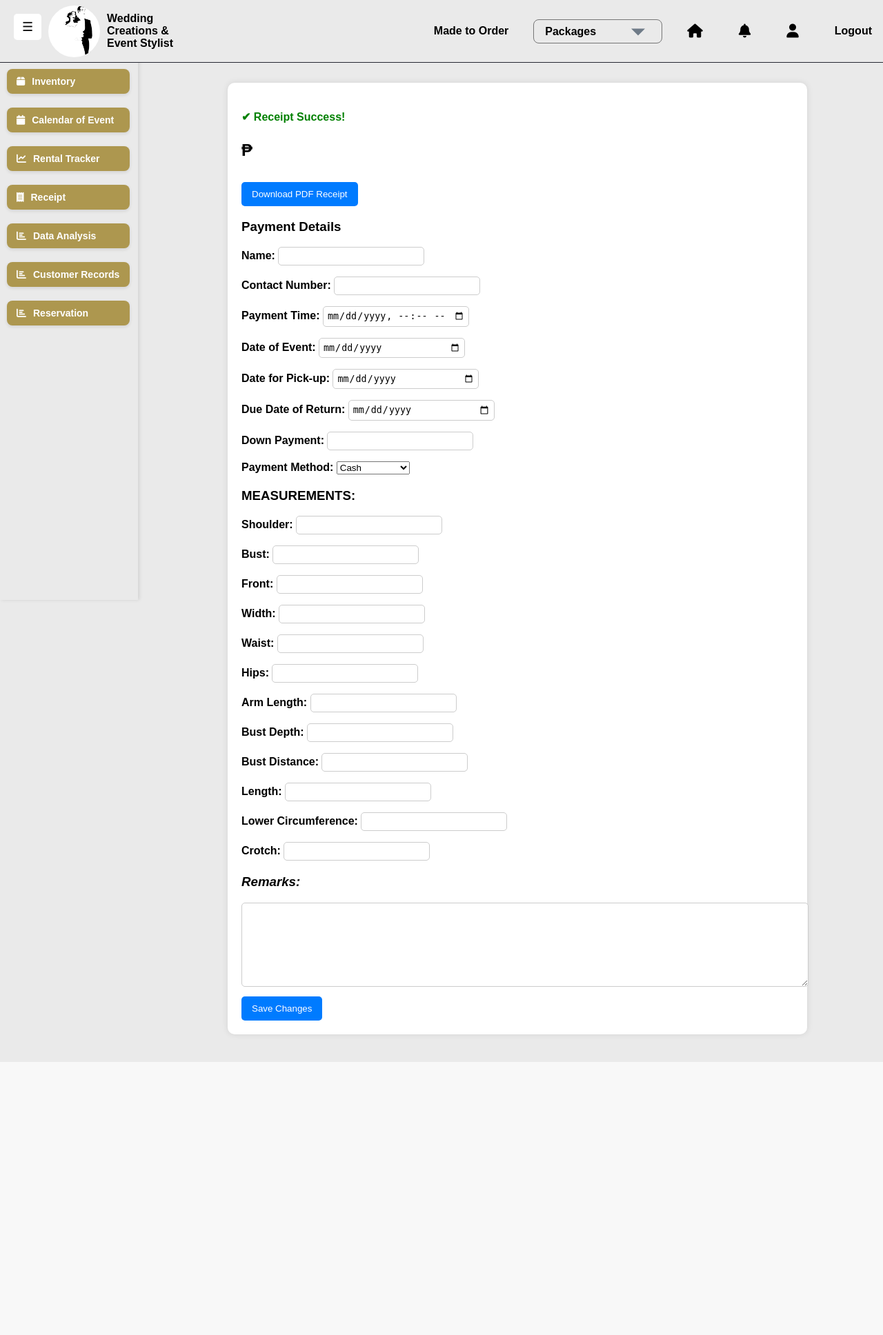
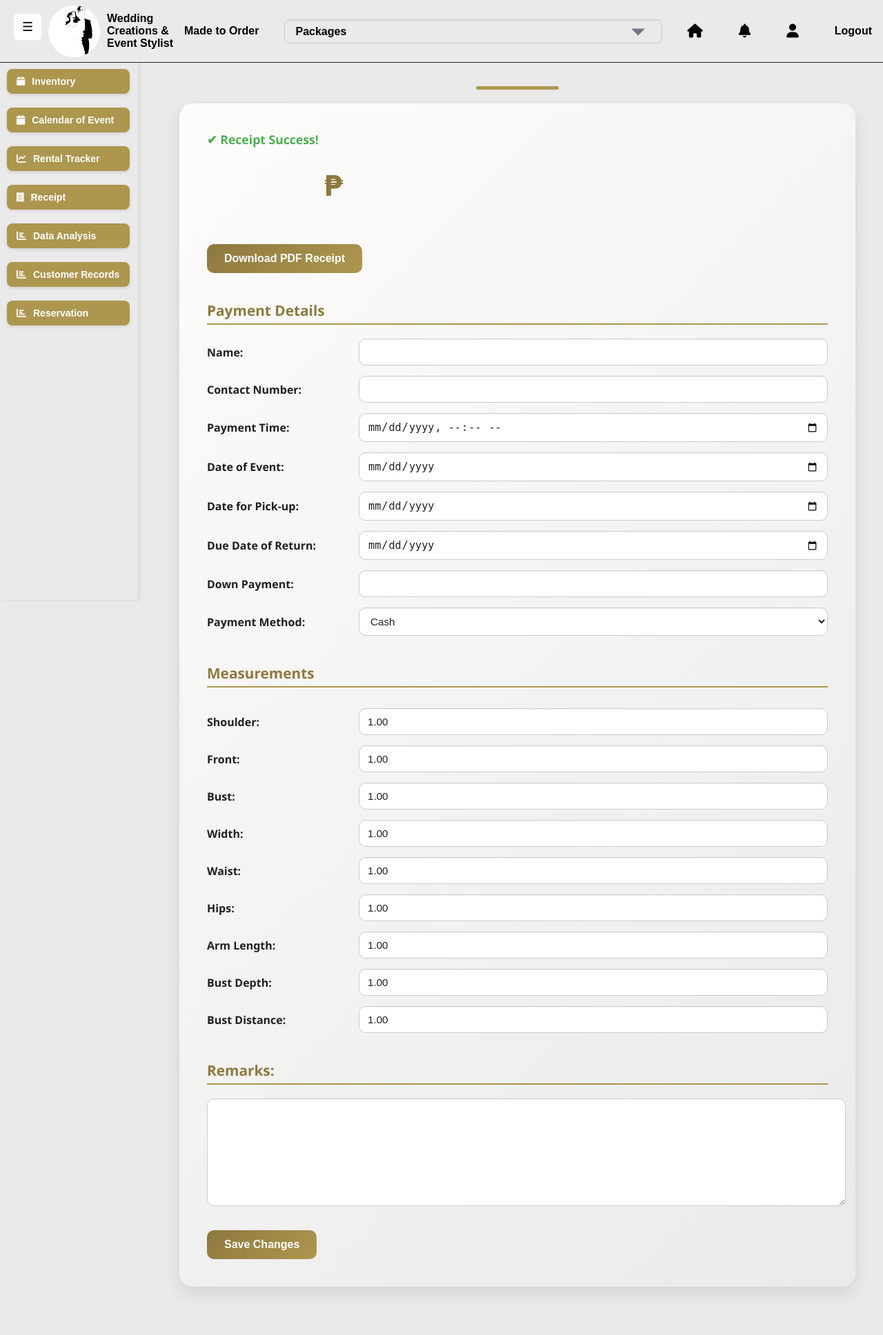
Before and after one commit to Neodayo/Saritas, a Django app: page /receipt/ in a window 1280 px wide. Shown: the whole page at 69% size. Before the commit the page ends 1540 px from the top, so only its background shows below. Run offline with Django 4.2, Linux system fonts and the light colour scheme; a user stored in the database is signed in; some web fonts are replaced.

Commit message:
change colors, alignment for receipt

```diff
--- a/saritas/saritasapp/templates/saritasapp/receipt.html
+++ b/saritas/saritasapp/templates/saritasapp/receipt.html
@@ -13,12 +13,10 @@
                 Download PDF Receipt
             </button>
 
-
-
             <h3>Payment Details</h3>
             <p><strong>Name:</strong> <input type="text" id="customer-name" name="customer_name" value="{{ receipt.customer_name }}"></p>
             <p><strong>Contact Number:</strong> <input type="text" id="customer-number" name="customer_number" value="{{ receipt.customer_number }}"></p>
-            <p><strong>Payment Time:</strong> <input type="datetime-local" id="payment-time" name="payment_time" value="{{ receipt.payment_time|date:'Y-m-d\TH:i' }}"></p>
+            <p><strong>Payment Time:</strong> <input type="datetime-local" id="payment-time" name="payment_time" value="{{ receipt.payment_time|date:'Y-m-d\\TH:i' }}"></p>
             <p><strong>Date of Event:</strong> <input type="date" id="event-date" name="event_date" value="{{ receipt.event_date|date:'Y-m-d' }}"></p>
             <p><strong>Date for Pick-up:</strong> <input type="date" id="pickup-date" name="pickup_date" value="{{ receipt.pickup_date|date:'Y-m-d' }}"></p>
             <p><strong>Due Date of Return:</strong> <input type="date" id="return-date" name="return_date" value="{{ receipt.return_date|date:'Y-m-d' }}"></p>
@@ -32,20 +30,17 @@
             </p>
         </div>
 
+        <h3>Measurements</h3>
         <div class="measures">
-            <h3>MEASUREMENTS:</h3>
-            <p><strong>Shoulder:</strong> <input type="text" name="shoulder" value="{{ receipt.shoulder }}"></p>
-            <p><strong>Bust:</strong> <input type="text" name="bust" value="{{ receipt.bust }}"></p>
-            <p><strong>Front:</strong> <input type="text" name="front" value="{{ receipt.front }}"></p>
-            <p><strong>Width:</strong> <input type="text" name="width" value="{{ receipt.width }}"></p>
-            <p><strong>Waist:</strong> <input type="text" name="waist" value="{{ receipt.waist }}"></p>
-            <p><strong>Hips:</strong> <input type="text" name="hips" value="{{ receipt.hips }}"></p>
-            <p><strong>Arm Length:</strong> <input type="text" name="arm_length" value="{{ receipt.arm_length }}"></p>
-            <p><strong>Bust Depth:</strong> <input type="text" name="bust_depth" value="{{ receipt.bust_depth }}"></p>
-            <p><strong>Bust Distance:</strong> <input type="text" name="bust_distance" value="{{ receipt.bust_distance }}"></p>
-            <p><strong>Length:</strong> <input type="text" name="length" value="{{ receipt.length }}"></p>
-            <p><strong>Lower Circumference:</strong> <input type="text" name="lower_circumference" value="{{ receipt.lower_circumference }}"></p>
-            <p><strong>Crotch:</strong> <input type="text" name="crotch" value="{{ receipt.crotch }}"></p>
+            <p><strong>Shoulder:</strong><input type="text" name="shoulder" value="1.00"></p>
+            <p><strong>Front:</strong><input type="text" name="front" value="1.00"></p>
+            <p><strong>Bust:</strong><input type="text" name="bust" value="1.00"></p>
+            <p><strong>Width:</strong><input type="text" name="width" value="1.00"></p>
+            <p><strong>Waist:</strong><input type="text" name="waist" value="1.00"></p>
+            <p><strong>Hips:</strong><input type="text" name="hips" value="1.00"></p>
+            <p><strong>Arm Length:</strong><input type="text" name="arm_length" value="1.00"></p>
+            <p><strong>Bust Depth:</strong><input type="text" name="bust_depth" value="1.00"></p>
+            <p><strong>Bust Distance:</strong><input type="text" name="bust_distance" value="1.00"></p>
         </div>
 
         <div class="remarks">
@@ -59,69 +54,174 @@
 {% endblock %}
 
 
-
 {% block extra_css %}
 <style>
     .receipt-container {
-        max-width: 800px;
-        background: white;
-        padding: 20px;
+        max-width: 900px;
+        margin: 50px auto;
+        padding: 40px;
+        background: linear-gradient(135deg, #FDFCFB 0%, #EAEAEA 100%);
+        border-radius: 20px;
+        box-shadow: 0 10px 25px rgba(0, 0, 0, 0.1);
+        font-family: 'Segoe UI', sans-serif;
+        color: #231F20;
+        position: relative;
+        animation: fadeIn 0.8s ease-in-out;
+    }
+
+    .receipt-container::before {
+        content: "";
+        position: absolute;
+        top: -25px;
+        left: 50%;
+        transform: translateX(-50%);
+        width: 120px;
+        height: 5px;
+        background: #AD974F;
         border-radius: 10px;
-        box-shadow: 0 0 10px rgba(0,0,0,0.1);
-        margin: 20px auto;
     }
-    .header {
+
+    .success {
+        color: #4CAF50;
+        font-weight: 600;
+        font-size: 1.1rem;
+        margin-bottom: 20px;
+        text-align: center;
+    }
+
+    h2 {
+        font-size: 2.5rem;
+        text-align: center;
+        color: #8E793E;
+        font-family: 'Allura', cursive;
+        margin-bottom: 30px;
+    }
+
+    h2 input {
+        border: none;
+        font-size: 2.5rem;
+        text-align: center;
+        background: transparent;
+        color: #231F20;
+    }
+
+    h3 {
+        color: #8E793E;
+        margin-top: 40px;
+        font-size: 1.3rem;
+        font-weight: 600;
+        border-bottom: 2px solid #AD974F;
+        padding-bottom: 5px;
+        margin-bottom: 20px;
+    }
+
+    p {
         display: flex;
-        justify-content: space-between;
         align-items: center;
+        flex-wrap: wrap;
+        margin: 15px 0;
     }
-    .success {
-        color: green;
-        font-weight: bold;
+
+    p strong {
+        width: 220px;
+        font-weight: 600;
+        color: #231F20;
+        font-size: 1rem;
     }
-    .payment-details, .measures {
-        margin-top: 20px;
+
+    p input, select, input[type="datetime-local"], input[type="date"] {
+        flex: 1;
+        padding: 10px 12px;
+        border-radius: 10px;
+        border: 1px solid #ccc;
+        background-color: #fff;
+        font-size: 0.95rem;
+        color: #231F20;
+        box-shadow: inset 0 1px 3px rgba(0,0,0,0.05);
+        transition: all 0.3s ease;
     }
-    .measures div {
-        display: flex;
-        flex-wrap: wrap;
-        gap: 20px;
+
+    p input:focus, select:focus {
+        outline: none;
+        border-color: #AD974F;
+        box-shadow: 0 0 5px rgba(173, 151, 79, 0.4);
     }
-    .measures p {
-        flex: 1 1 45%;
+
+    .buttons {
+        display: inline-block;
+        margin-top: 30px;
+        padding: 12px 25px;
+        background: linear-gradient(135deg, #8E793E, #AD974F);
+        color: white;
+        border: none;
+        border-radius: 10px;
+        font-weight: 600;
+        font-size: 1rem;
+        cursor: pointer;
+        transition: background 0.3s ease;
     }
+
+    .buttons:hover {
+        background: linear-gradient(135deg, #AD974F, #8E793E);
+    }
+
     .remarks {
-        margin-top: 20px;
-        font-style: italic;
+        margin-top: 30px;
     }
-    .buttons {
-        margin-top: 10px;
-        padding: 10px 15px;
-        border: none;
-        background: #007bff;
-        color: white;
-        cursor: pointer;
-        border-radius: 5px;
-    }
-    h2 input {
-        font-size: 1.2em;
-        text-align: center;
-        border: none;
-        background: transparent;
-        width: 120px;
-    }
-    p input {
-        border: 1px solid #ccc;
-        padding: 5px;
-        border-radius: 5px;
-        width: 200px;
-    }
+
     .remarks textarea {
         width: 100%;
-        height: 100px;
+        height: 130px;
         border: 1px solid #ccc;
-        border-radius: 5px;
-        padding: 10px;
+        border-radius: 10px;
+        padding: 12px;
+        font-size: 0.95rem;
+        background-color: #fff;
+        color: #231F20;
+        resize: vertical;
+    }
+
+    /* MEASUREMENTS section styling */
+    .measures {
+        margin-top: 30px;
+    }
+
+    .measures p {
+        display: flex;
+        align-items: center;
+        margin-bottom: 15px;
+    }
+
+    .measures p strong {
+        width: 220px;
+        font-weight: 600;
+        color: #231F20;
+        font-size: 1rem;
+    }
+
+    .measures p input[type="text"],
+    .measures p input[type="number"] {
+        flex: 1;
+        padding: 10px 12px;
+        border-radius: 10px;
+        border: 1px solid #ccc;
+        background-color: #fff;
+        font-size: 0.95rem;
+        color: #231F20;
+        box-shadow: inset 0 1px 3px rgba(0,0,0,0.05);
+        transition: all 0.3s ease;
+    }
+
+    .measures p input:focus {
+        border-color: #AD974F;
+        box-shadow: 0 0 5px rgba(173, 151, 79, 0.4);
+        outline: none;
+    }
+
+    /* Subtle fade-in */
+    @keyframes fadeIn {
+        from { opacity: 0; transform: translateY(10px); }
+        to { opacity: 1; transform: translateY(0); }
     }
 </style>
 {% endblock %}
```
Also changed, not shown: saritas/db.sqlite3.
